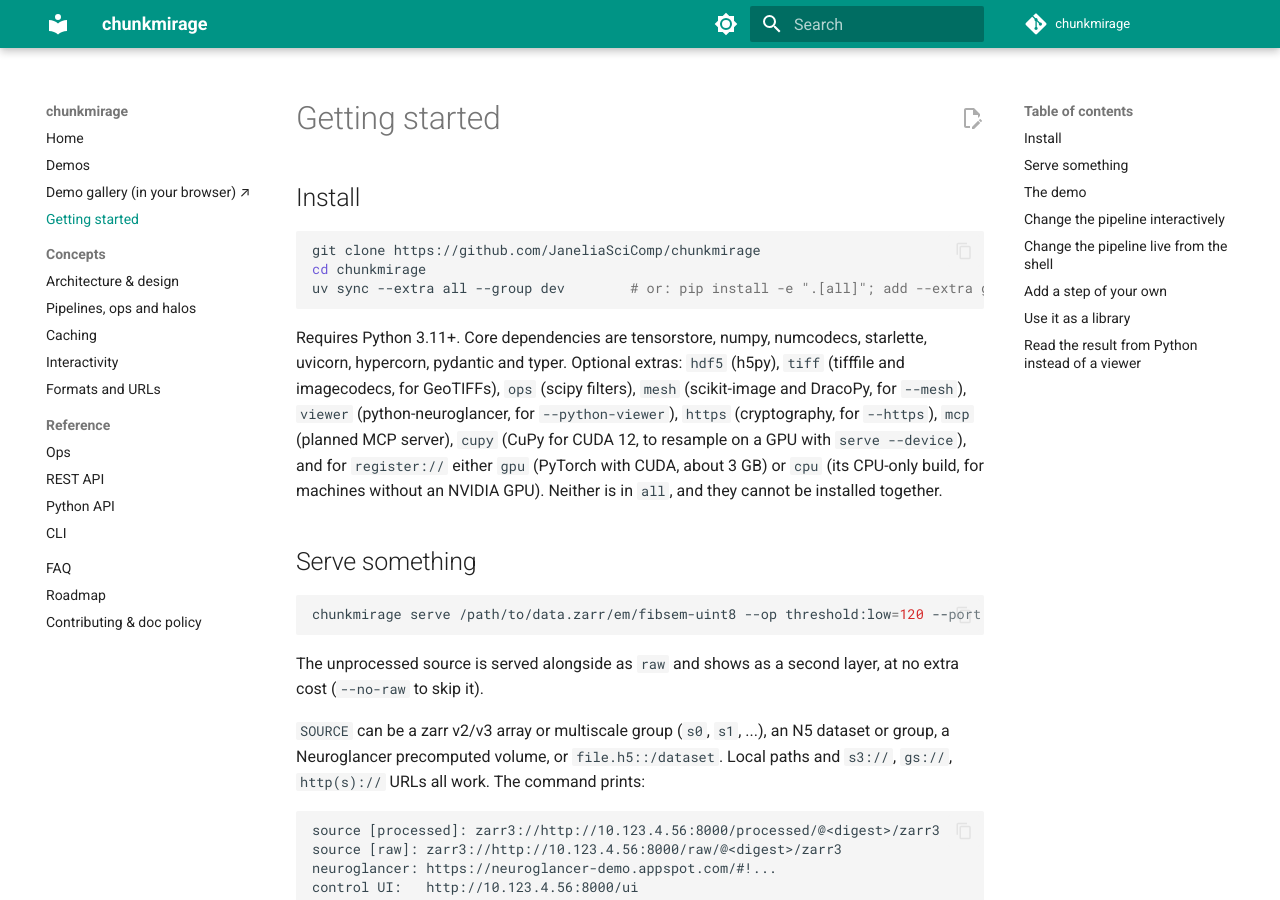
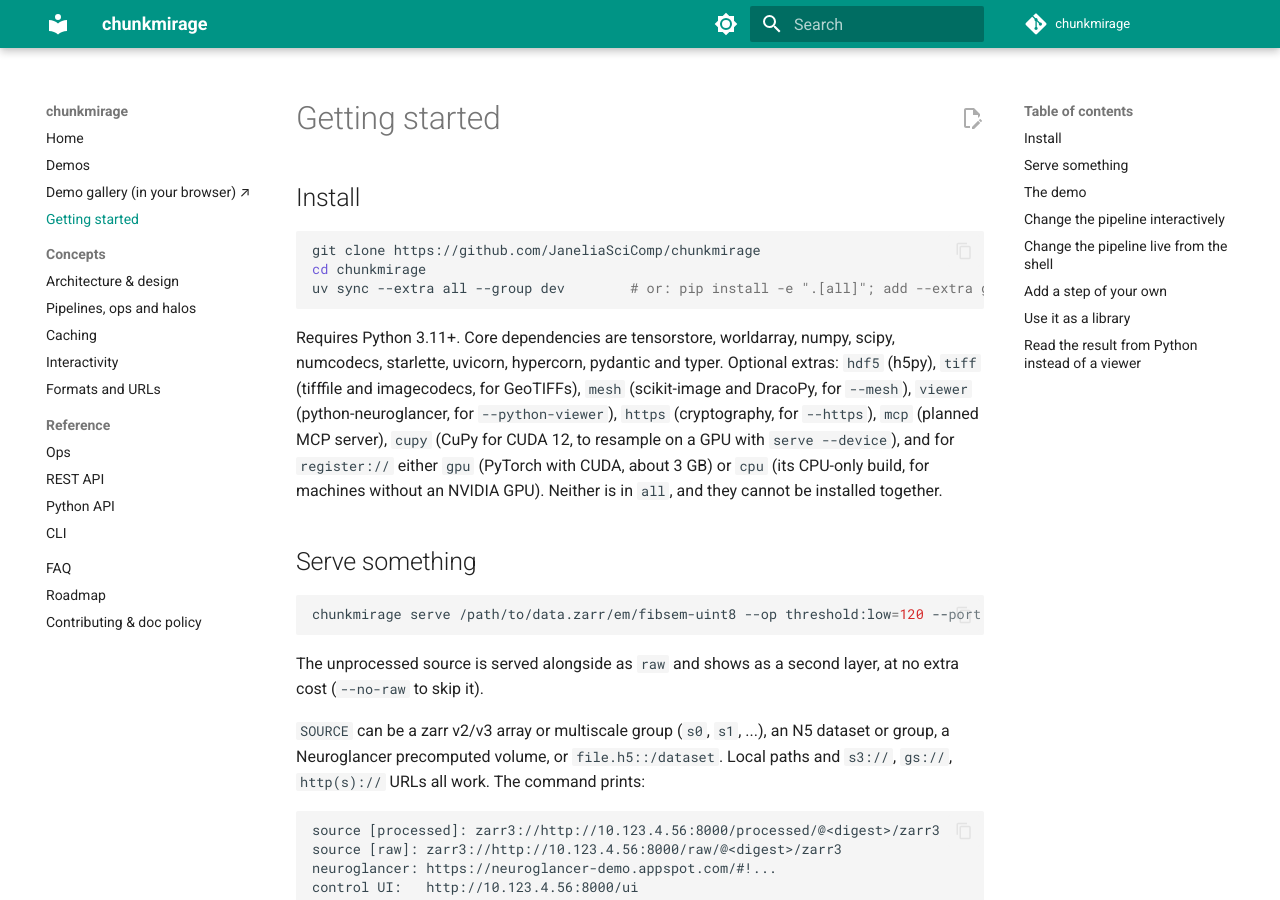
Before and after one commit to JaneliaSciComp/chunkmirage, an MkDocs documentation site: the page built from docs/getting-started.md, in a window 1280 px wide and 900 px high. Built offline with MkDocs 1.6.1 and Material for MkDocs 9.7.7, drawn with Linux system fonts in a browser that asks for light colours; comment, search, counter and statistics services are not loaded.

Commit message:
Install: scipy is a core dependency
scene:// on an image, an op's input resampled to its voxel size and meshes import
scipy, but only the ops/cpu/gpu/cupy extras installed it, so a plain
`pip install chunkmirage` failed on them. The ops extra stays, empty, so
`chunkmirage[ops]` still installs. Also plain `hypercorn`: 0.18 has no `h2` extra
(h2 is its own dependency), which every lock warned about. uv.lock: only
chunkmirage's own entry changes.

Claude-Session: https://claude.ai/code/session_015gjoWBA4faR39PZCV5p3Fz

````diff
--- a/docs/getting-started.md
+++ b/docs/getting-started.md
@@ -8,9 +8,9 @@ cd chunkmirage
 uv sync --extra all --group dev        # or: pip install -e ".[all]"; add --extra gpu (or cpu) for register://
 ```
 
-Requires Python 3.11+. Core dependencies are tensorstore, numpy, numcodecs, starlette,
-uvicorn, hypercorn, pydantic and typer. Optional extras: `hdf5` (h5py), `tiff` (tifffile
-and imagecodecs, for GeoTIFFs), `ops` (scipy filters), `mesh` (scikit-image and DracoPy,
+Requires Python 3.11+. Core dependencies are tensorstore, worldarray, numpy, scipy,
+numcodecs, starlette, uvicorn, hypercorn, pydantic and typer. Optional extras: `hdf5`
+(h5py), `tiff` (tifffile and imagecodecs, for GeoTIFFs), `mesh` (scikit-image and DracoPy,
 for `--mesh`), `viewer` (python-neuroglancer, for `--python-viewer`), `https`
 (cryptography, for `--https`), `mcp` (planned MCP server), `cupy` (CuPy for CUDA 12, to
 resample on a GPU with `serve --device`), and for `register://` either `gpu` (PyTorch with
````
Also changed, not shown: CHANGELOG.md (+6 -0 lines), docs/demos.md (+3 -3 lines), pyproject.toml (+8 -5 lines), 2 other files.
